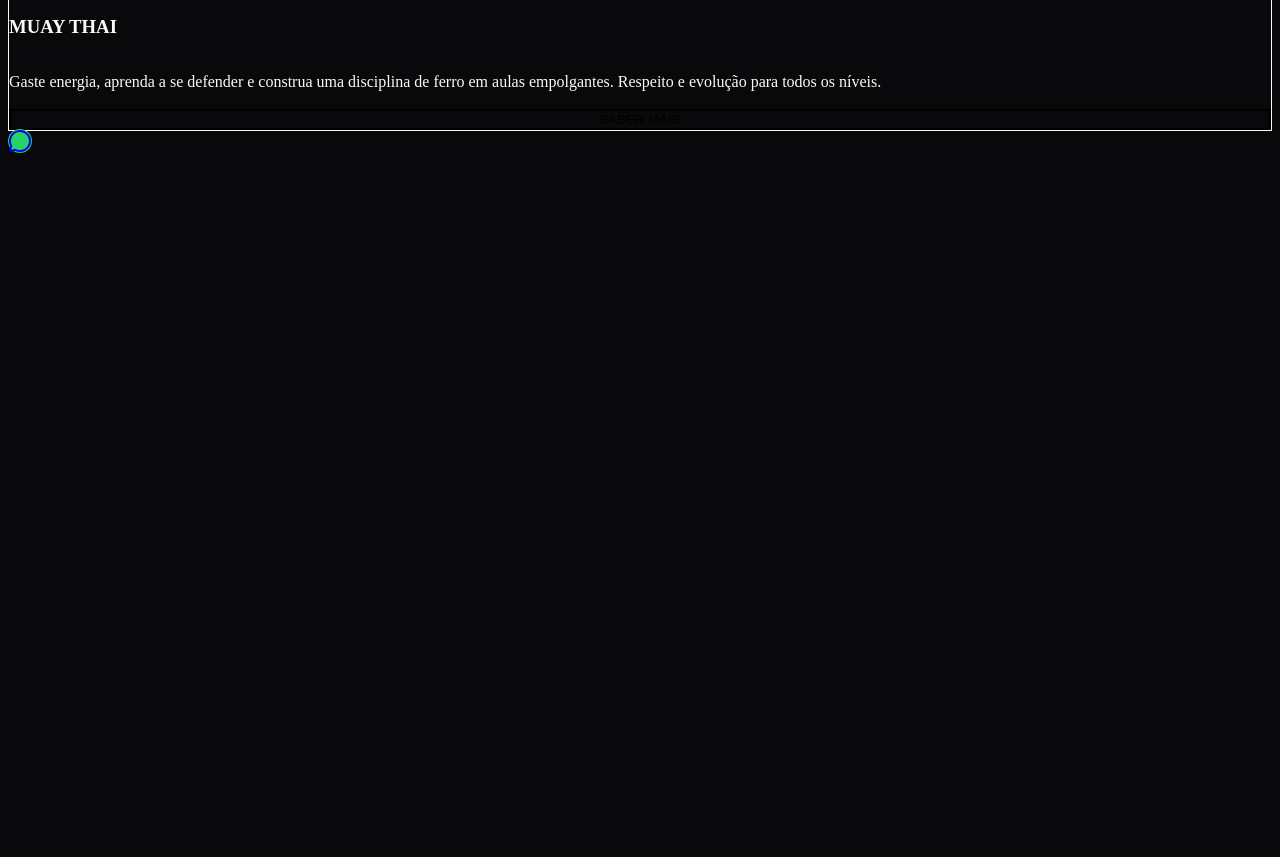
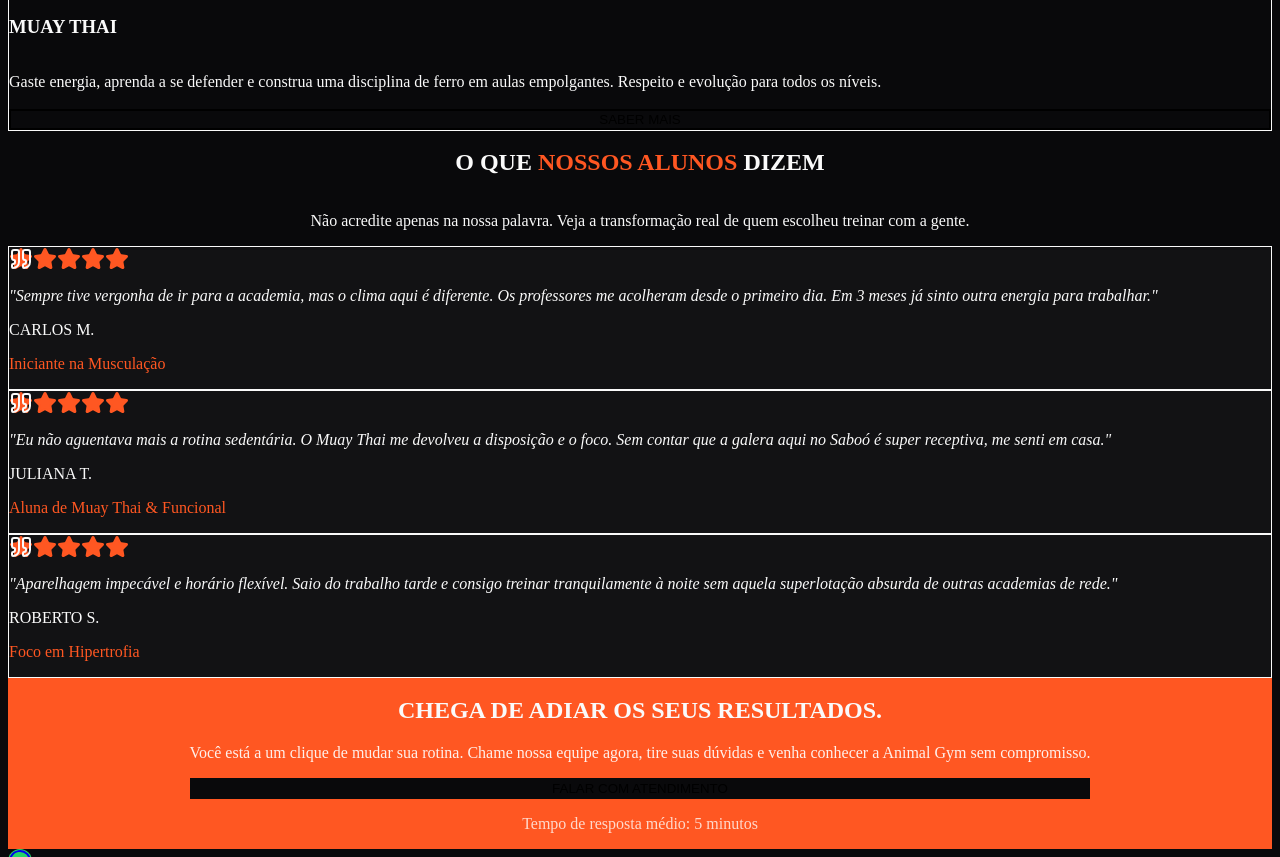
Before and after one commit to PabloCoder1/animal-gym-landing, a Next.js app: page / in a window 1280 px wide. Shown: the part 1900-2757 px from the top of the page. Before the commit the page ends 2037 px from the top, so only its background shows below. Built offline with nearby package versions, Linux system fonts and the light colour scheme.

Commit message:
feat: adiciona secoes de depoimentos e cta final de alta conversao

```diff
--- a/src/app/page.tsx
+++ b/src/app/page.tsx
@@ -2,6 +2,8 @@
 import { Hero } from "@/components/sections/Hero";
 import { Benefits } from "@/components/sections/Benefits";
 import { Services } from "@/components/sections/Services";
+import { Testimonials } from "@/components/sections/Testimonials";
+import { Cta } from "@/components/sections/Cta";
 
 export default function Home() {
   return (
@@ -9,6 +11,8 @@ export default function Home() {
       <Hero />
       <Benefits />
       <Services />
+      <Testimonials />
+      <Cta />
     </main>
   );
 }
--- /dev/null
+++ b/src/components/sections/Cta.tsx
@@ -0,0 +1,51 @@
+// 📄 src/components/sections/Cta.tsx
+"use client";
+
+import { motion } from "framer-motion";
+import { Container } from "@/components/ui/Container";
+import { Button } from "@/components/ui/Button";
+import { getWhatsAppLink, WA_MESSAGES } from "@/lib/whatsapp";
+
+export function Cta() {
+  return (
+    <section className="py-20 relative overflow-hidden bg-brand-500">
+      {/* Elementos de fundo para dar textura visual sem poluir */}
+      <div className="absolute inset-0 opacity-10 bg-[radial-gradient(circle_at_center,_var(--tw-gradient-stops))] from-black via-transparent to-transparent" />
+      <div className="absolute -top-24 -right-24 h-64 w-64 rounded-full bg-white opacity-10 blur-3xl" />
+      <div className="absolute -bottom-24 -left-24 h-64 w-64 rounded-full bg-black opacity-20 blur-3xl" />
+
+      <Container className="relative z-10 flex flex-col items-center text-center">
+        <motion.div
+          initial={{ opacity: 0, scale: 0.9 }}
+          whileInView={{ opacity: 1, scale: 1 }}
+          viewport={{ once: true }}
+          transition={{ duration: 0.5 }}
+          className="max-w-3xl"
+        >
+          <h2 className="font-heading text-4xl font-black uppercase tracking-tight text-white md:text-5xl lg:text-6xl text-balance mb-6">
+            Chega de adiar os seus resultados.
+          </h2>
+
+          <p className="text-lg text-brand-50 mb-10 md:text-xl text-balance">
+            Você está a um clique de mudar sua rotina. Chame nossa equipe agora, tire suas dúvidas e venha conhecer a Animal Gym sem compromisso.
+          </p>
+
+          <a
+            href={getWhatsAppLink(WA_MESSAGES.pricing)}
+            target="_blank"
+            rel="noopener noreferrer"
+            className="inline-block w-full sm:w-auto"
+          >
+            {/* O botão aqui usa estilo invertido (fundo escuro) pois a seção inteira é laranja */}
+            <Button size="lg" className="w-full sm:w-auto bg-zinc-950 text-white hover:bg-zinc-900 border-2 border-transparent hover:border-zinc-800 shadow-2xl shadow-zinc-950/50">
+              Falar com Atendimento
+            </Button>
+          </a>
+          <p className="mt-4 text-sm font-medium text-brand-100">
+            Tempo de resposta médio: 5 minutos
+          </p>
+        </motion.div>
+      </Container>
+    </section>
+  );
+}
--- /dev/null
+++ b/src/components/sections/Testimonials.tsx
@@ -0,0 +1,57 @@
+// 📄 src/components/sections/Testimonials.tsx
+"use client";
+
+import { motion } from "framer-motion";
+import { Quote, Star } from "lucide-react";
+import { Container } from "@/components/ui/Container";
+import { SectionTitle, SectionSubtitle, Highlight } from "@/components/ui/Typography";
+import { testimonials } from "@/lib/data";
+
+export function Testimonials() {
+  return (
+    <section id="depoimentos" className="py-20 bg-zinc-950">
+      <Container>
+        <div className="flex flex-col items-center text-center mb-16">
+          <SectionTitle>O que <Highlight>nossos alunos</Highlight> dizem</SectionTitle>
+          <SectionSubtitle>
+            Não acredite apenas na nossa palavra. Veja a transformação real de quem escolheu treinar com a gente.
+          </SectionSubtitle>
+        </div>
+
+        <div className="grid grid-cols-1 md:grid-cols-3 gap-8">
+          {testimonials.map((testimonial, index) => (
+            <motion.div
+              key={testimonial.id}
+              initial={{ opacity: 0, y: 20 }}
+              whileInView={{ opacity: 1, y: 0 }}
+              viewport={{ once: true }}
+              transition={{ delay: index * 0.1 }}
+              className="relative rounded-3xl bg-zinc-925 p-8 border border-zinc-800/50 hover:border-zinc-700 transition-colors"
+            >
+              <Quote className="absolute top-6 right-6 h-8 w-8 text-zinc-800" />
+
+              <div className="flex text-brand-500 mb-6">
+                {[...Array(5)].map((_, i) => (
+                  <Star key={i} className="h-5 w-5 fill-current" />
+                ))}
+              </div>
+
+              <p className="text-zinc-300 italic leading-relaxed mb-8 relative z-10">
+                "{testimonial.text}"
+              </p>
+
+              <div className="mt-auto">
+                <p className="font-heading font-bold text-white uppercase tracking-wide">
+                  {testimonial.name}
+                </p>
+                <p className="text-sm text-brand-500">
+                  {testimonial.role}
+                </p>
+              </div>
+            </motion.div>
+          ))}
+        </div>
+      </Container>
+    </section>
+  );
+}
```
